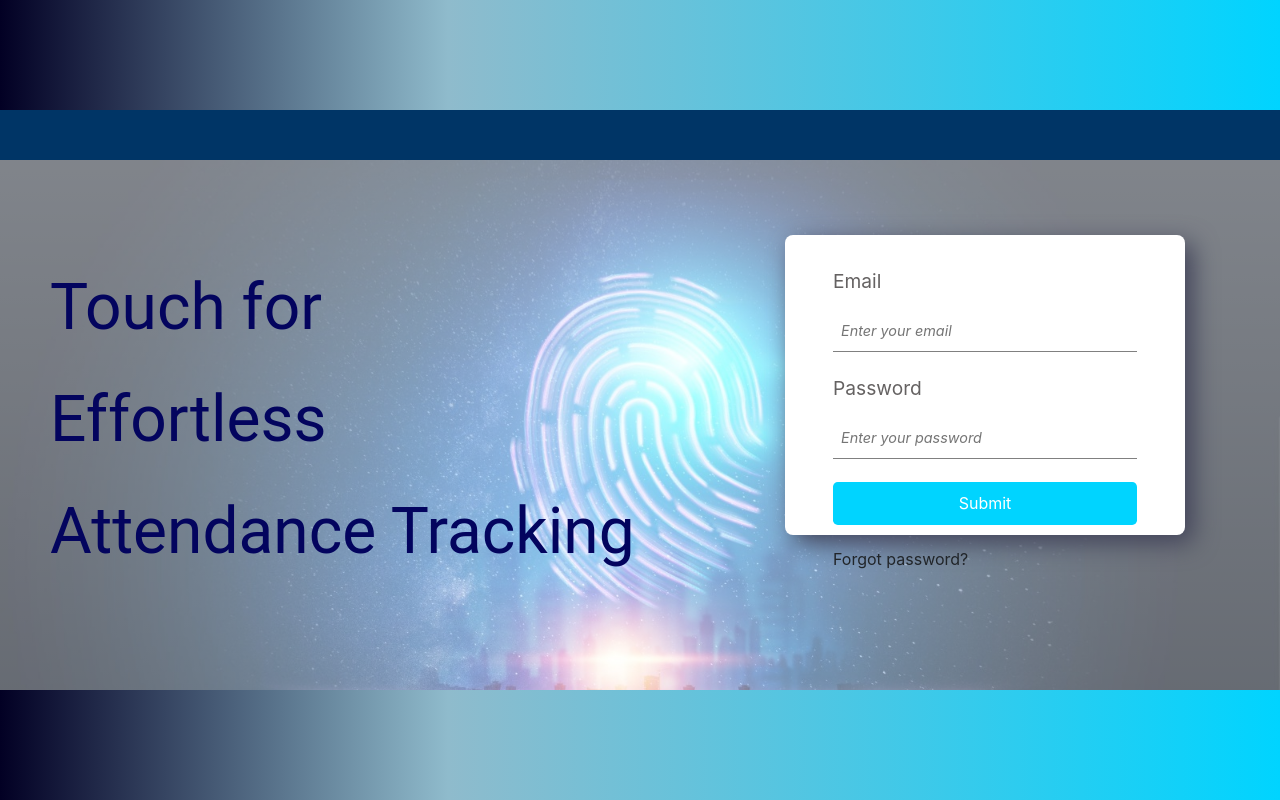
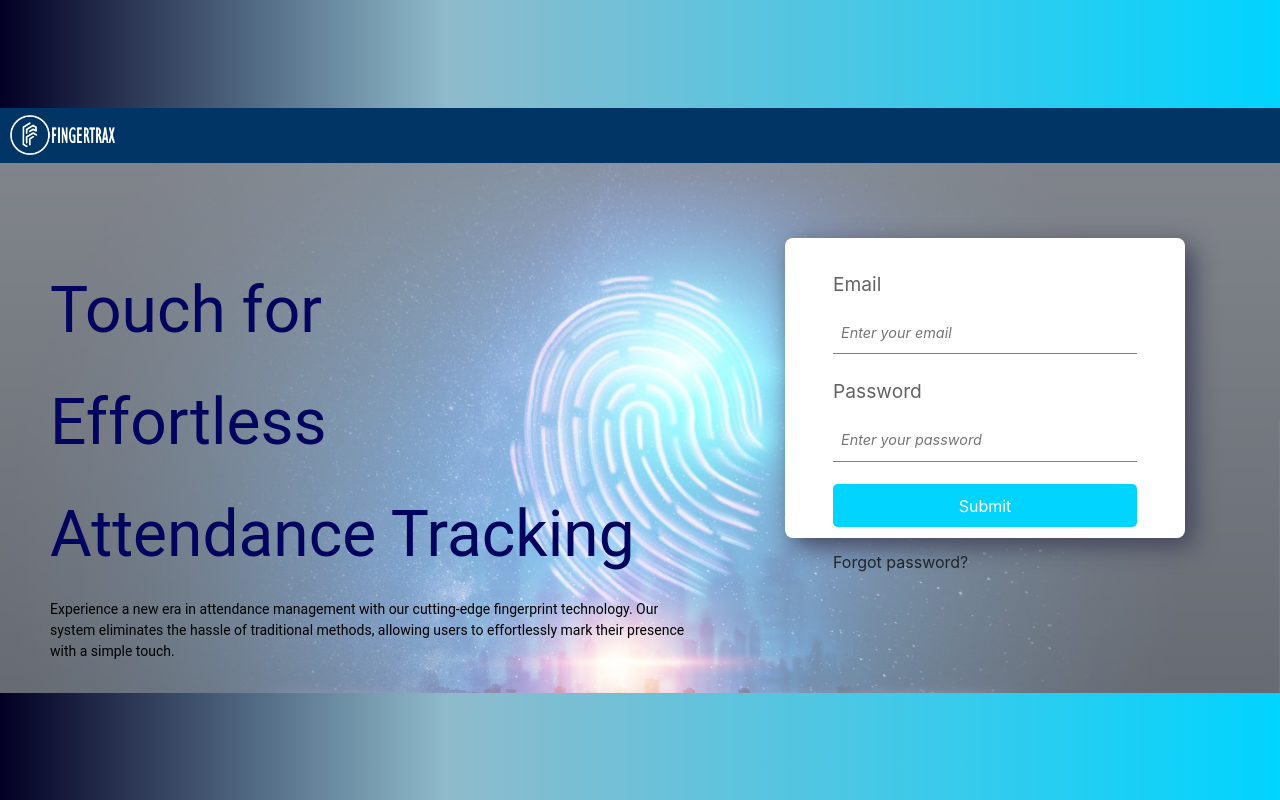
Before and after one commit to HasiniPrasadika/FingerTrax, a React (Create React App) app in the folder frontend/: page /login in a window 1280 px wide. Built offline with nearby package versions, Linux system fonts and the light colour scheme.

Commit message:
accept the pull request of containing sidebar elements

```diff
--- a/frontend/src/Components/Admin/Admin.css
+++ b/frontend/src/Components/Admin/Admin.css
@@ -72,11 +72,11 @@ main {
 
 /* Header */
 .header {
-    width: 1020px;
+    width: auto;
     height: 35px;
     background-color: white;
     padding: 5px;
-    margin: 10px 0px 0px 270px;
+    margin: 10px 15px 0px 270px;
     border-radius: 5px;
     align-items: center;
 }
--- a/frontend/src/Components/Admin/Sidebar.js
+++ b/frontend/src/Components/Admin/Sidebar.js
@@ -5,10 +5,11 @@ import {useNavigate } from 'react-router-dom';
 
 import './Admin.css';
 
+// ... (imports remain unchanged)
+
 const Sidebar = ({ children }) => {
   const navigate = useNavigate();
   const [cookies, removeCookie] = useCookies([]);
-
 
   const handleLogout = () => {
     removeCookie("token");
@@ -48,7 +49,7 @@ const Sidebar = ({ children }) => {
             key={index}
             className="link"
             style={{ marginLeft: '10px', marginTop: '20px', marginBottom: '20px', marginRight: '10px' }}
-            onClick={item.onClick}
+            onClick={() => (item.onClick ? item.onClick() : navigate(item.path))}
           >
             <div className="icon" style={{ fontSize: '25px' }}>
               {item.icon}
@@ -65,31 +66,3 @@ const Sidebar = ({ children }) => {
 };
 
 export default Sidebar;
-
-/**const navigate = useNavigate();
-  const [cookies, removeCookie] = useCookies([]);
-  const [username, setUsername] = useState("");
-  useEffect(() => {
-    const verifyCookie = async () => {
-      if (!cookies.token) {
-        navigate("/login");
-      }
-      const { data } = await axios.post(
-        "http://localhost:8070",
-        {},
-        { withCredentials: true }
-      );
-      const { status, user } = data;
-      setUsername(user);
-      return status
-        ? toast(`Hello ${user}`, {
-            position: "top-right",
-          })
-        : (removeCookie("token"), navigate("/login"));
-    };
-    verifyCookie();
-  }, [cookies, navigate, removeCookie]);
-  const Logout = () => {
-    removeCookie("token");
-    navigate("/signup");
-  }; */
--- a/frontend/src/Components/Login.css
+++ b/frontend/src/Components/Login.css
@@ -13,9 +13,10 @@
   .top-bar {
     display: flex;
     background-color: rgb(0, 53, 102);
-    height: 50px;
+    height: 55px;
     width: 100%;
     padding: 0px;
+    align-items: center;
 
   }
   .content-bar{
@@ -29,6 +30,7 @@
     margin: 100px 0px 0px 50px;
     padding: 0cm;
     height: 400px;
+    gap: 0px;
     width: 650px;
     background-color: transparent;
     font-size: 64px;
@@ -36,7 +38,7 @@
     color: rgba(3, 4, 94);
   }
   .login-form{
-    height: 200px;
+    height: 400px;
     width: 500px;
     margin: 150px 0px 0px 0px;
     padding: 20px;
--- a/frontend/src/Components/Login.js
+++ b/frontend/src/Components/Login.js
@@ -69,12 +69,17 @@ const Login = () => {
 
   return (
     <div className='login-container'>
-    <div className='top-bar'></div>
+    <div className='top-bar'>
+    <img src="/Images/logo2.png" style={{ width: '105px', height: '40px', alignItems: 'center', marginLeft: '10px'}} alt="Logo" />
+    </div>
     <div className='content-bar' style={backgroundStyle}>
         <div className='text-content'>
             <p>Touch for </p>
             <p>Effortless </p>
             <p>Attendance Tracking</p>
+            <p style={{fontSize: '14px', color: 'black'}}>Experience a new era in attendance management with our cutting-edge fingerprint technology.
+              Our system eliminates the hassle of traditional methods, allowing users to effortlessly mark their
+              presence with a simple touch. </p>
         </div>
 
         <div className='login-form form_container'>
```
Lines whose indentation alone changed are shown as unchanged.
